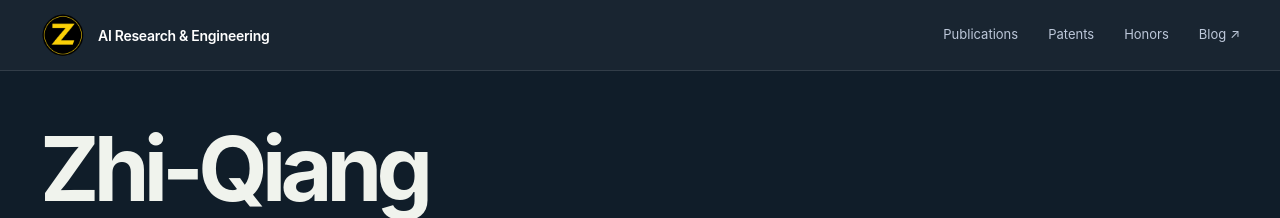
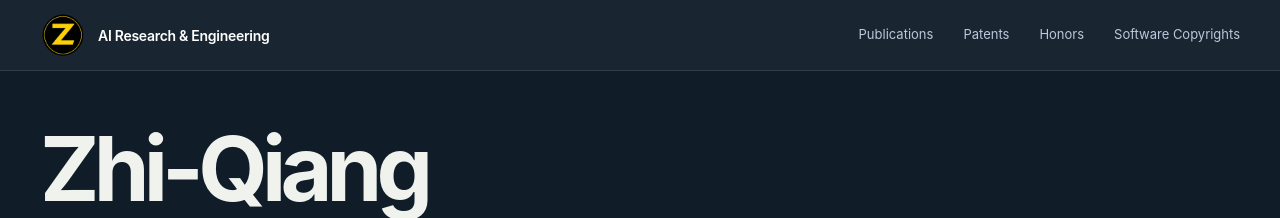
Before and after one commit to michaelice/michaelice.github.io, a Jekyll site: the page built from concepts/research-command-center.html, in a window 1280 px wide. Shown: the top 218 px of the page. Built offline with Jekyll 4.4.1, drawn with Linux system fonts in a browser that asks for light colours.

Commit message:
Link top navigation to software copyrights

```diff
--- a/concepts/research-command-center.html
+++ b/concepts/research-command-center.html
@@ -537,7 +537,7 @@ redirect_from:
         <a href="#publications"><span>Publications</span></a>
         <a href="#patents"><span>Patents</span></a>
         <a href="#honors"><span>Honors</span></a>
-        <a href="{{ site.author.csdn | escape }}"><span>Blog ↗</span></a>
+        <a href="#software-en"><span>Software Copyrights</span></a>
       </div>
     </div>
   </nav>
```
